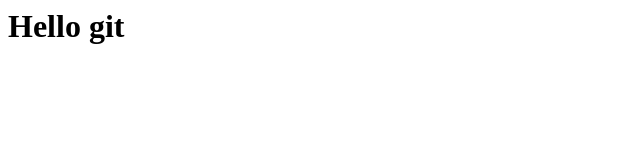
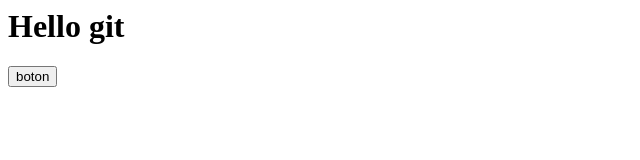
Before and after one commit to elkrlos10/hello_git, a plain HTML site: page index.html in a window 1280 px wide. Shown: the whole page, without its empty margins (0-640 px from the left). Drawn offline with Linux system fonts and the light colour scheme.

Commit message:
funcionalidad de alert
*agregamos un  boton, boton
*muestra una alert

```diff
--- a/index.html
+++ b/index.html
@@ -4,4 +4,5 @@
 
 <body>
   <h1>Hello git</h1>
+  <input type="button" name="name" value="boton" onclick="alert('hola')">
 </body>
```
